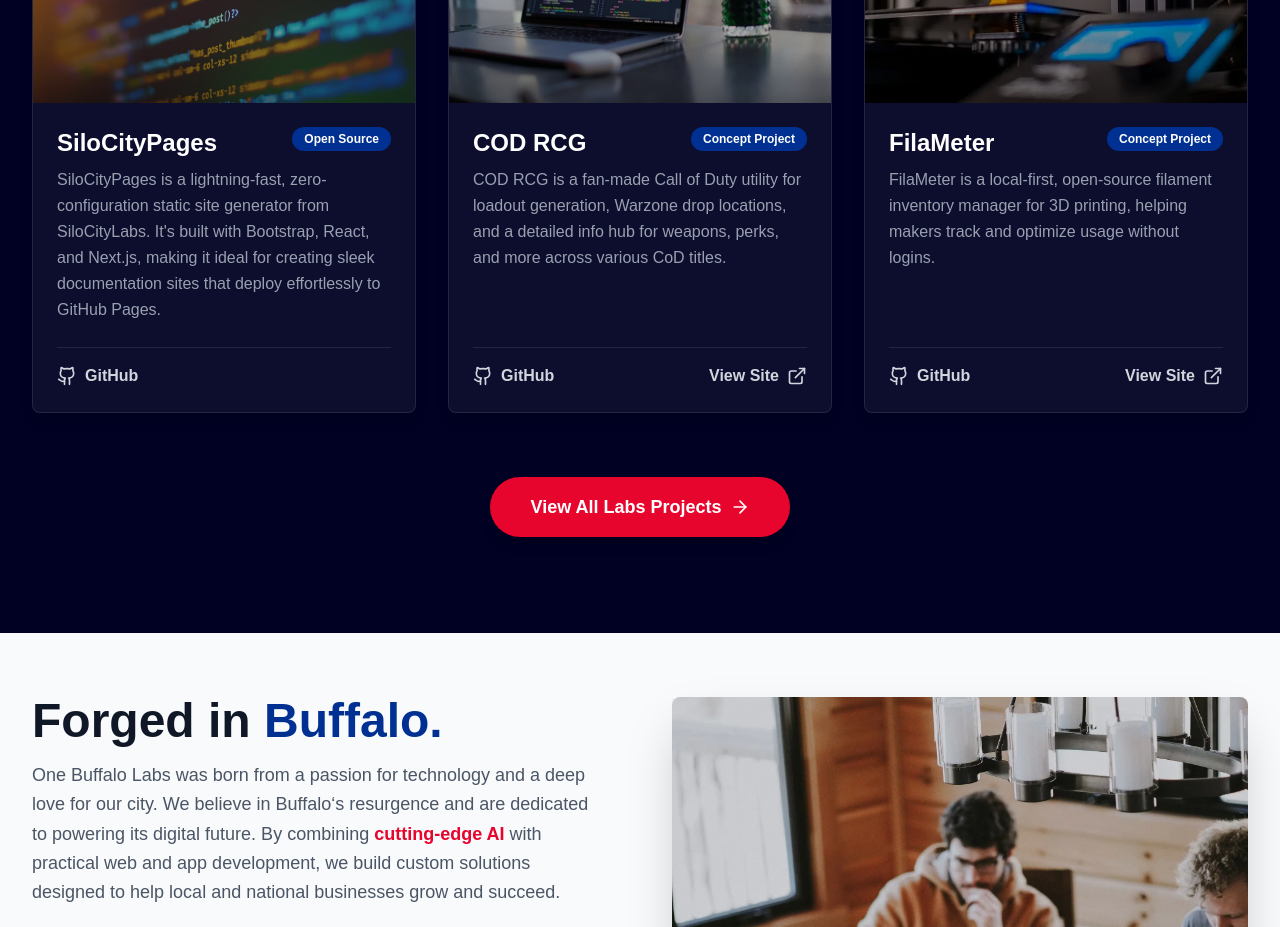
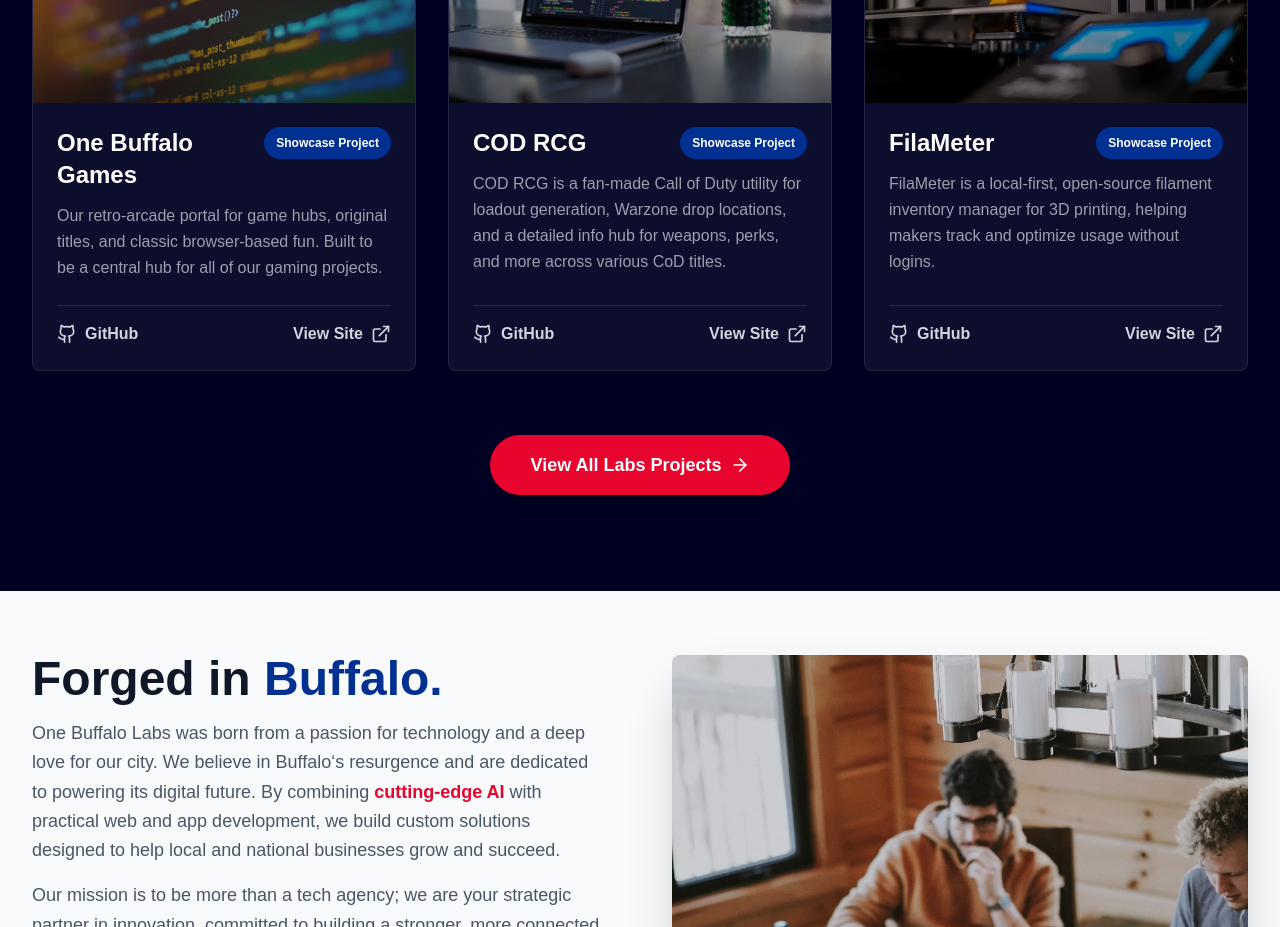
Before and after one commit to OneBuffaloLabs/onebuffalolabs.com, a Next.js app: page / in a window 1280 px wide. Shown: the part 1960-2887 px from the top of the page. Built offline with nearby package versions, Linux system fonts and the light colour scheme.

Commit message:
Cleaned up the labs page. the tags were hard to read

```diff
--- a/src/components/OpenSourcePage.tsx
+++ b/src/components/OpenSourcePage.tsx
@@ -96,7 +96,7 @@ export default function OpenSourcePage() {
                       {project.tech.map((tag) => (
                         <span
                           key={tag}
-                          className='font-mono text-sm bg-[var(--obl-blue)]/20 text-[var(--obl-blue)] px-3 py-1 rounded-full'>
+                          className='font-mono text-sm bg-[var(--obl-red)]/20   px-3 py-1 rounded-full'>
                           {tag}
                         </span>
                       ))}
--- a/src/components/home/LabsAndConceptsSection.tsx
+++ b/src/components/home/LabsAndConceptsSection.tsx
@@ -51,9 +51,9 @@ const LabsAndConceptsSection = () => {
               {/* Content Container */}
               <div className='p-6 flex flex-col flex-grow'>
                 <div className='flex-grow'>
-                  <div className='flex justify-between items-start mb-2'>
+                  <div className='flex justify-between items-start mb-3'>
                     <h3 className='text-2xl font-bold text-white'>{project.title}</h3>
-                    <span className='text-xs font-semibold bg-[var(--obl-blue)] text-white px-3 py-1 rounded-full flex-shrink-0'>
+                    <span className='text-xs font-semibold bg-[var(--obl-blue)] text-white px-3 py-2 rounded-full flex-shrink-0'>
                       {project.label}
                     </span>
                   </div>
--- a/src/data/home/labs.json
+++ b/src/data/home/labs.json
@@ -1,17 +1,18 @@
 [
   {
-    "title": "SiloCityPages",
-    "description": "SiloCityPages is a lightning-fast, zero-configuration static site generator from SiloCityLabs. It's built with Bootstrap, React, and Next.js, making it ideal for creating sleek documentation sites that deploy effortlessly to GitHub Pages.",
+    "title": "One Buffalo Games",
+    "description": "Our retro-arcade portal for game hubs, original titles, and classic browser-based fun. Built to be a central hub for all of our gaming projects.",
     "imageUrl": "/images/misc/code.webp",
-    "githubUrl": "https://github.com/SiloCityLabs/SiloCityPages",
-    "label": "Open Source"
+    "githubUrl": "https://github.com/OneBuffaloLabs/onebuffalogames.com",
+    "label": "Showcase Project",
+    "link": "https://onebuffalogames.com/"
   },
   {
     "title": "COD RCG",
     "description": "COD RCG is a fan-made Call of Duty utility for loadout generation, Warzone drop locations, and a detailed info hub for weapons, perks, and more across various CoD titles.",
     "imageUrl": "/images/misc/laptop.webp",
     "githubUrl": "https://github.com/SiloCityLabs/codrcg.com",
-    "label": "Concept Project",
+    "label": "Showcase Project",
     "link": "https://codrcg.com"
   },
   {
@@ -19,7 +20,7 @@
     "description": "FilaMeter is a local-first, open-source filament inventory manager for 3D printing, helping makers track and optimize usage without logins.",
     "imageUrl": "/images/misc/3d-printing.webp",
     "githubUrl": "https://github.com/SiloCityLabs/filameter.com",
-    "label": "Concept Project",
+    "label": "Showcase Project",
     "link": "https://filameter.com"
   }
 ]
```
